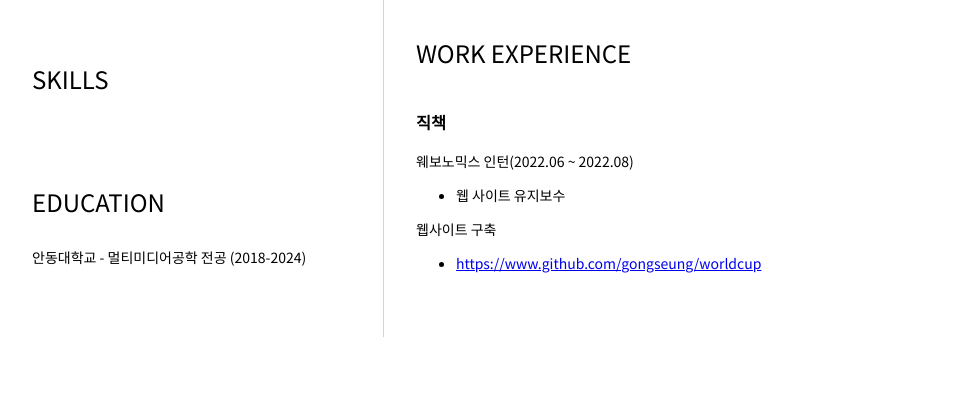
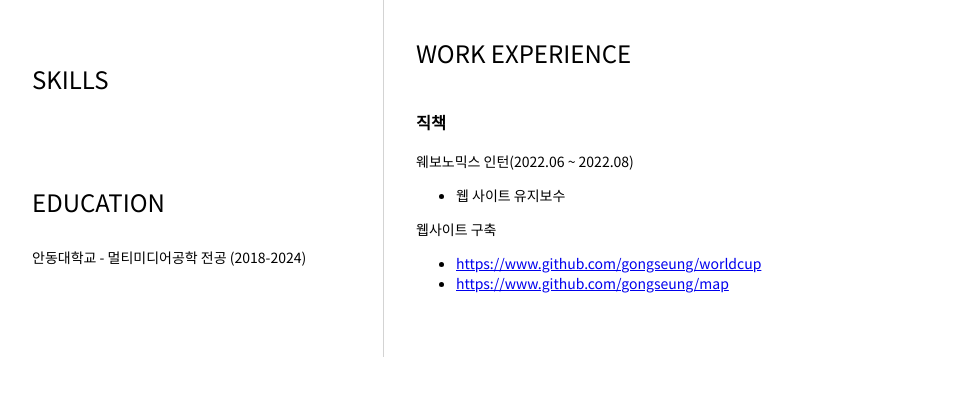
Before and after one commit to gongseung/gong_dev, a plain HTML site: page index.html in a window 1280 px wide. Shown: the part 344-740 px from the top of the page, without its empty margins (160-1121 px from the left). Drawn offline with Linux system fonts and the light colour scheme.

Commit message:
자기소개서

```diff
--- a/index.html
+++ b/index.html
@@ -59,6 +59,7 @@
             <p>웹사이트 구축</p>
             <ul>
               <li><a href="https://www.github.com/gongseung/worldcup">https://www.github.com/gongseung/worldcup</a></li>
+              <li><a href="https://www.github.com/gongseung/map">https://www.github.com/gongseung/map</a></li>
             </ul>
           </section>
     </article>
```
